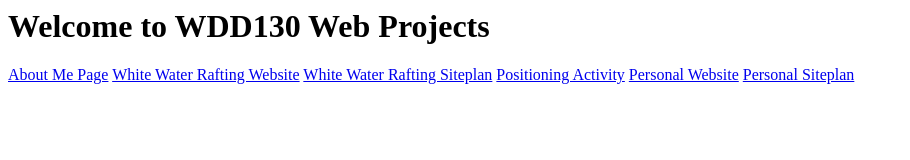
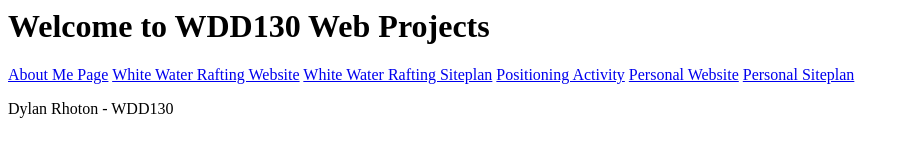
Before and after one commit to DylanRhoton/wdd130, a plain HTML site: page index.html in a window 1280 px wide. Shown: the whole page, without its empty margins (0-910 px from the left). Drawn offline with Linux system fonts and the light colour scheme.

Commit message:
added my name

```diff
--- a/index.html
+++ b/index.html
@@ -7,3 +7,4 @@
   <a href="#">Personal Website</a>
   <a href="#">Personal Siteplan</a>
 </nav>
+<p>Dylan Rhoton - WDD130</p>
```
